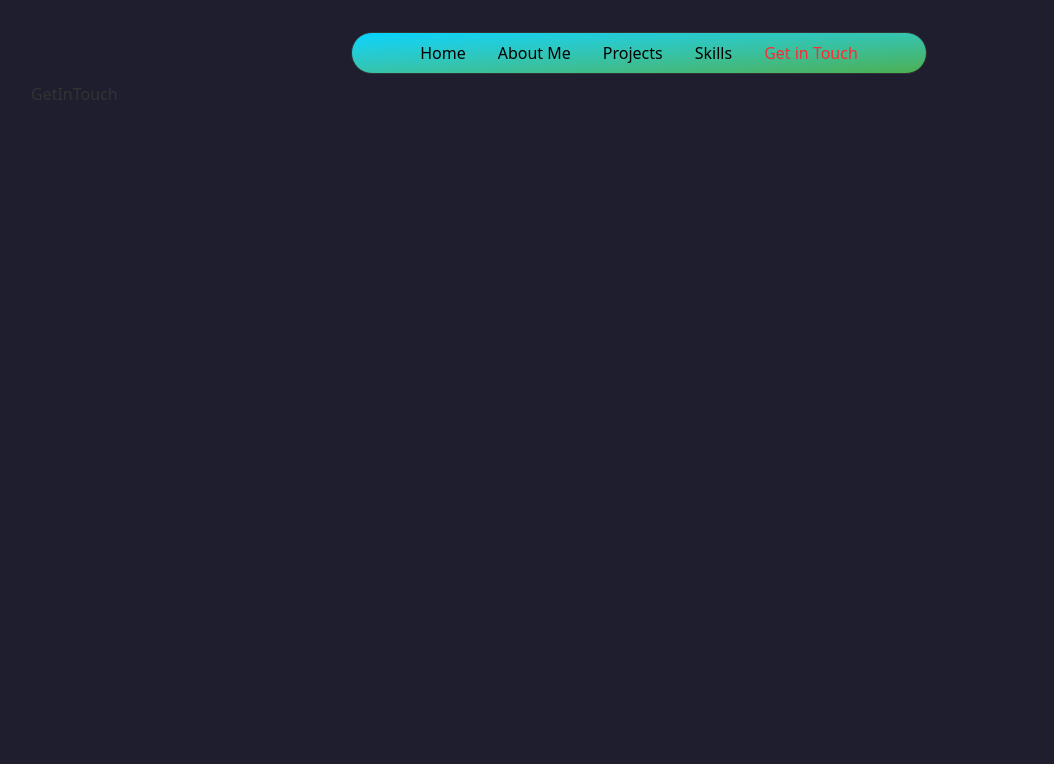
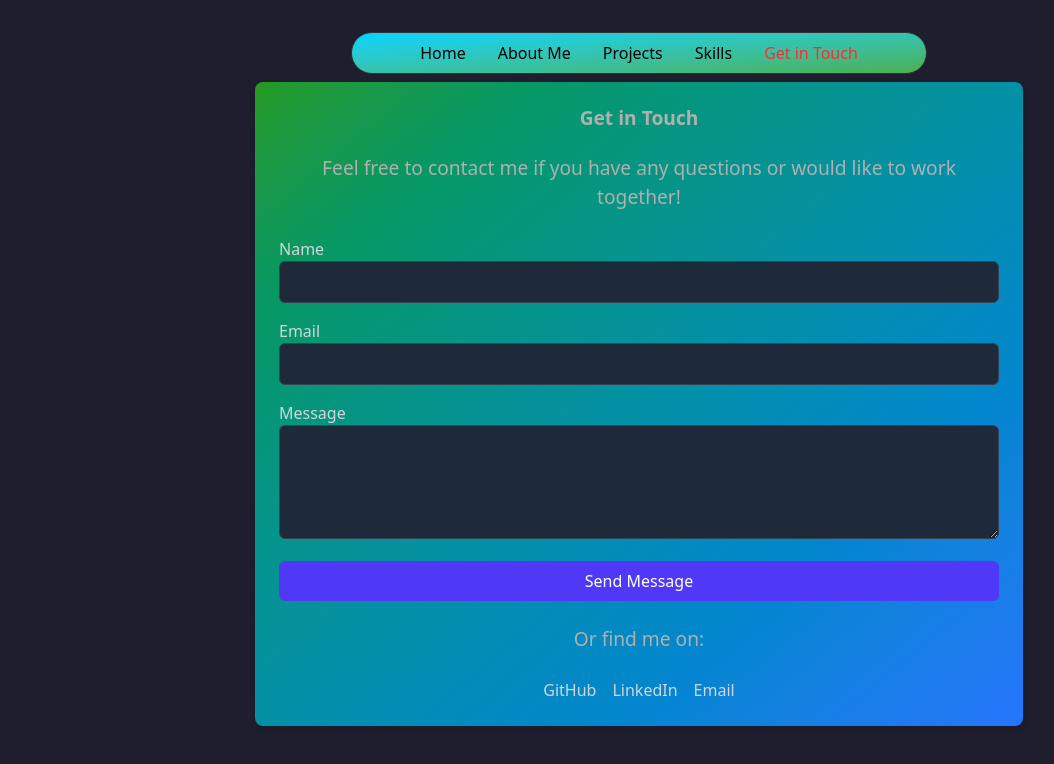
Before and after one commit to Githup-hana/portfolio, a React (Vite) app: page /get-in-touch in a window 1280 px wide. Shown: the top 764 px of the page, without its empty margins (1-1055 px from the left). Built offline with nearby package versions, Linux system fonts and the light colour scheme.

Commit message:
refactor routing: update GetInTouch import path and adjust project details route

```diff
--- a/src/features/get_in_touch/GetInTouch.tsx
+++ /dev/null
@@ -1,9 +0,0 @@
-function GetInTouch() {
-    return (
-      <>
-        <h1>GetInTouch</h1>
-      </>
-    );
-  }
-
-  export default GetInTouch;
--- a/src/features/routing/AllRoutes.tsx
+++ b/src/features/routing/AllRoutes.tsx
@@ -1,7 +1,8 @@
 import About from "@aboutMe/components/AboutMe";
-import GetInTouch from "@getInTouch/GetInTouch";
+import GetInTouch from "@getInTouch/components/GetInTouch";
 import Home from "@home/components/Home";
 import Projects from "@projects/components/Project";
+import ProjectDetails from "@projects/components/ProjectsDetails";
 
 import Skills from "@skills/components/Skills";
 
@@ -15,7 +16,7 @@ function AllRouts() {
       <Route path="/get-in-touch" element={<GetInTouch />} />
       <Route path="/skills" element={<Skills />} />
       <Route path="/projects" element={<Projects />} />
-      <Route path="/:id" element={<Home />} />
+      <Route path="/projects/:id" element={<ProjectDetails />} />
     </Routes>
   );
 }
```
